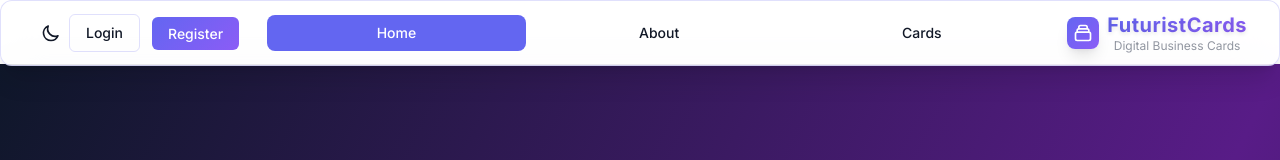
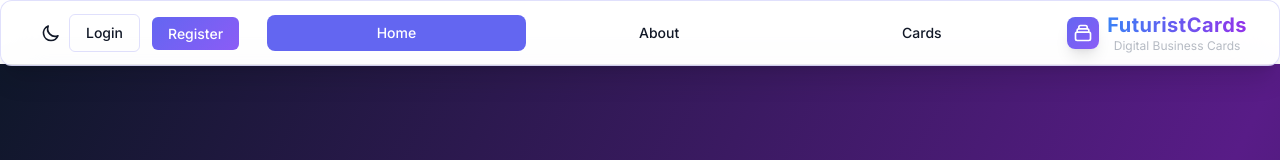
Before and after one commit to Sy2force/FuturistCards, a React (Vite) app in the folder frontend/: page / in a window 1280 px wide. Shown: the top 160 px of the page. Built offline with nearby package versions, Linux system fonts and the light colour scheme.

Commit message:
Fix: Navbar title display - use Tailwind gradient classes and add fallbacks for theme

```diff
--- a/frontend/src/components/layout/Navbar.jsx
+++ b/frontend/src/components/layout/Navbar.jsx
@@ -35,7 +35,7 @@ const ThemeToggle = () => {
     <motion.button
       onClick={() => setTheme(theme === 'dark' ? 'light' : 'dark')}
       className="glass-button p-2 rounded-md transition-colors duration-200"
-      style={{ color: currentTheme.colors.text.primary }}
+      style={{ color: currentTheme?.colors?.text?.primary || '#ffffff' }}
       whileHover={{ scale: 1.1 }}
       whileTap={{ scale: 0.9 }}
       data-testid="dark-mode-toggle"
@@ -159,7 +159,7 @@ const Navbar = ({ onCreateCard }) => {
             <Link
               to="/"
               className="flex items-center gap-2 transition-colors duration-200"
-              style={{ color: currentTheme.colors.text.primary }}
+              style={{ color: currentTheme?.colors?.text?.primary || '#ffffff' }}
               aria-label="Home"
               data-testid="navbar-logo"
             >
@@ -168,7 +168,7 @@ const Navbar = ({ onCreateCard }) => {
                 <div
                   className="w-8 h-8 rounded-lg flex items-center justify-center shadow-lg"
                   style={{
-                    background: `linear-gradient(135deg, ${currentTheme.colors.primary}, ${currentTheme.colors.accent})`,
+                    background: `linear-gradient(135deg, ${currentTheme?.colors?.primary || '#6366f1'}, ${currentTheme?.colors?.accent || '#8b5cf6'})`,
                   }}
                 >
                   {/* Futuristic Card Icon */}
@@ -191,22 +191,13 @@ const Navbar = ({ onCreateCard }) => {
               {/* Site Title */}
               <div className="flex flex-col">
                 <span
-                  className="text-xl font-bold leading-tight whitespace-nowrap tracking-wide"
-                  style={{
-                    background: `linear-gradient(135deg, ${currentTheme.colors.primary}, ${currentTheme.colors.accent})`,
-                    WebkitBackgroundClip: 'text',
-                    WebkitTextFillColor: 'transparent',
-                    backgroundClip: 'text',
-                    color: currentTheme.colors.primary,
-                    textShadow: '0 2px 4px rgba(0,0,0,0.1)'
-                  }}
+                  className="text-xl font-bold leading-tight whitespace-nowrap tracking-wide bg-gradient-to-r from-blue-500 to-purple-600 bg-clip-text text-transparent"
                   data-testid="site-title"
                 >
                   FuturistCards
                 </span>
                 <span
-                  className="text-xs opacity-75 text-center"
-                  style={{ color: currentTheme.colors.text.secondary }}
+                  className="text-xs opacity-75 text-center text-gray-400"
                 >
                   Digital Business Cards
                 </span>
@@ -303,7 +294,7 @@ const Navbar = ({ onCreateCard }) => {
                     to="/register"
                     className="glass-button px-4 py-2 rounded-md text-sm font-medium transition-all duration-200"
                     style={{
-                      background: `linear-gradient(135deg, ${currentTheme.colors.primary}, ${currentTheme.colors.accent})`,
+                      background: `linear-gradient(135deg, ${currentTheme?.colors?.primary || '#6366f1'}, ${currentTheme?.colors?.accent || '#8b5cf6'})`,
                       color: '#ffffff'
                     }}
                     data-testid="link-register"
@@ -320,7 +311,7 @@ const Navbar = ({ onCreateCard }) => {
             <motion.button
               onClick={() => setIsMenuOpen(!isMenuOpen)}
               className="glass-button p-2 rounded-md transition-colors duration-200"
-              style={{ color: currentTheme.colors.text.primary }}
+              style={{ color: currentTheme?.colors?.text?.primary || '#ffffff' }}
               whileHover={{ scale: 1.1 }}
               whileTap={{ scale: 0.9 }}
               data-testid="mobile-menu-toggle"
@@ -401,7 +392,7 @@ const Navbar = ({ onCreateCard }) => {
                         to="/register"
                         className="block px-3 py-2 rounded-md text-base font-medium transition-all duration-200"
                         style={{
-                          background: `linear-gradient(135deg, ${currentTheme.colors.primary}, ${currentTheme.colors.accent})`,
+                          background: `linear-gradient(135deg, ${currentTheme?.colors?.primary || '#6366f1'}, ${currentTheme?.colors?.accent || '#8b5cf6'})`,
                           color: '#ffffff'
                         }}
                         data-testid="mobile-link-register"
```
